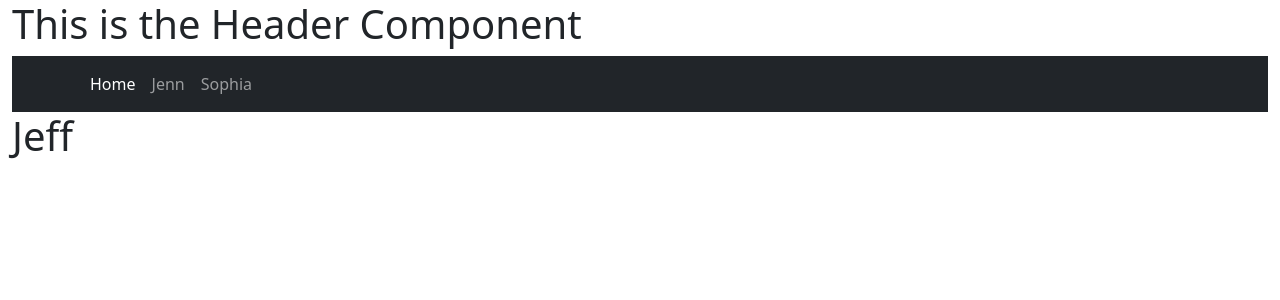
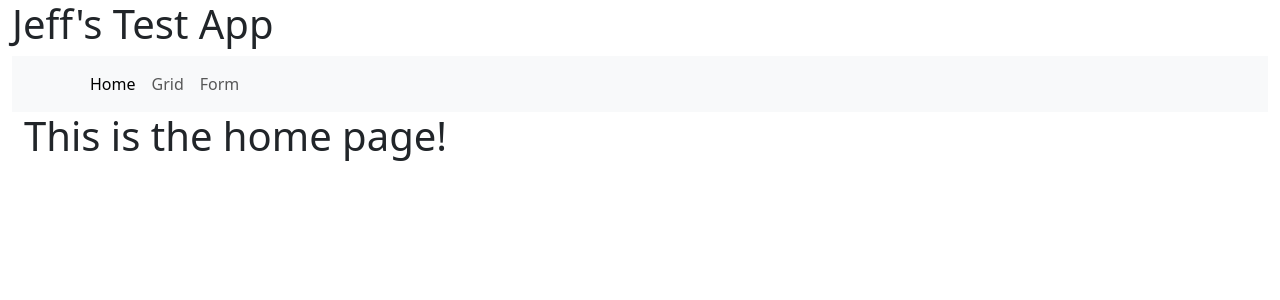
Before and after one commit to coderJeff8170/test-app-v1, a React app: page /home in a window 1280 px wide. Shown: the top 300 px of the page. Built offline with nearby package versions, Linux system fonts and the light colour scheme; the HTML template or start-up script is replaced by a standard one.

Commit message:
implements routing components

```diff
--- a/src/components/common/Header.tsx
+++ b/src/components/common/Header.tsx
@@ -2,10 +2,11 @@
 type HeaderType = {
     title: string;
 }
-export const Header: React.FC<HeaderType> = () => {
+export const Header: React.FC<HeaderType> = (props: HeaderType) => {
+    const { title } = props;
     return (
         <>
-        <h1>This is the Header Component</h1>
+        <h1>{title}</h1>
         </>
     )
 }
--- a/src/components/common/Navigation.tsx
+++ b/src/components/common/Navigation.tsx
@@ -5,19 +5,22 @@ import Navbar from "react-bootstrap/Navbar";
 
 export const Navigation: React.FC<unknown> = () => {
   return (
-    <Navbar bg="dark" data-bs-theme="dark">
+    <Navbar expand="md" className="bg-body-tertiary">
       <Container>
+        <Navbar.Toggle aria-controls="basic-navbar-nav" />
+        <Navbar.Collapse id="basic-navbar-nav">
           <Nav className="me-auto">
             <NavLink className="nav-link" to={"/home"}>
               Home
             </NavLink>
-          <NavLink className="nav-link" to={"/jenn"}>
-            Jenn
+            <NavLink className="nav-link" to={"/grid"}>
+              Grid
             </NavLink>
-          <NavLink className="nav-link" to={"/sophia"}>
-            Sophia
+            <NavLink className="nav-link" to={"/form"}>
+              Form
             </NavLink>
           </Nav>
+        </Navbar.Collapse>
       </Container>
     </Navbar>
   );
--- /dev/null
+++ b/src/routes/FormPage.tsx
@@ -0,0 +1,16 @@
+import { Header } from "../components/common/Header";
+import Container from "react-bootstrap/Container";
+import Row from "react-bootstrap/Row";
+import Col from "react-bootstrap/Col";
+
+export const FormPage: React.FC<unknown> = () => {
+  return (
+    <Container fluid>
+      <Row>
+        <Col>
+          <Header title="Form Page" />
+        </Col>
+      </Row>
+    </Container>
+  );
+};
--- /dev/null
+++ b/src/routes/GridPage.tsx
@@ -0,0 +1,16 @@
+import { Header } from "../components/common/Header";
+import Container from "react-bootstrap/Container";
+import Row from "react-bootstrap/Row";
+import Col from "react-bootstrap/Col";
+
+export const GridPage: React.FC<unknown> = () => {
+  return (
+    <Container fluid>
+      <Row>
+        <Col>
+          <Header title="Grid Page" />
+        </Col>
+      </Row>
+    </Container>
+  );
+};
--- /dev/null
+++ b/src/routes/HomePage.tsx
@@ -0,0 +1,16 @@
+import { Header } from "../components/common/Header";
+import Container from "react-bootstrap/Container";
+import Row from "react-bootstrap/Row";
+import Col from "react-bootstrap/Col";
+
+export const HomePage: React.FC<unknown> = () => {
+  return (
+    <Container fluid>
+      <Row>
+        <Col>
+          <Header title="This is the home page!" />
+        </Col>
+      </Row>
+    </Container>
+  );
+};
--- a/src/routes/Root.tsx
+++ b/src/routes/Root.tsx
@@ -10,7 +10,7 @@ export const Root: React.FC<unknown> = () => {
     <Container fluid>
       <Row>
         <Col>
-          <Header title={""} />
+          <Header title="Jeff's Test App" />
         </Col>
       </Row>
       <Row>
```
Also changed, not shown: src/main.tsx (+8 -7 lines). Lines whose indentation alone changed are shown as unchanged.
